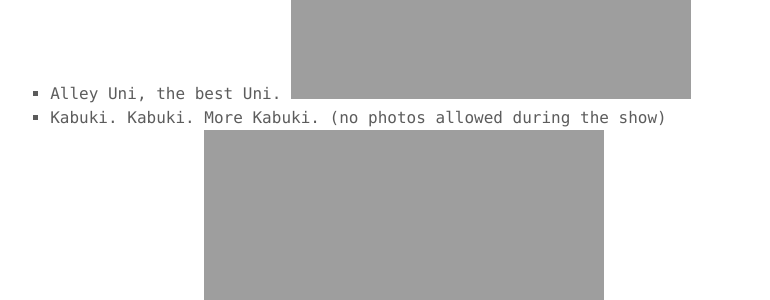
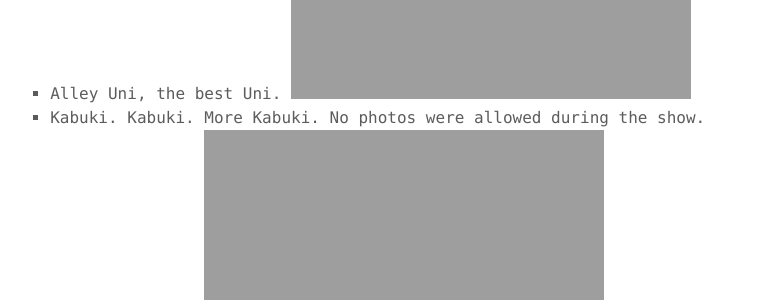
Before and after one commit to nickcanny/nickcanny.github.io, a Jekyll site: the page built from _posts/2017-8-9-Japan.md, in a window 1280 px wide and 900 px high, scrolled down 2405 px. Shown: the part 152-452 px from the top of the window, without its empty margins (233-1003 px from the left). Built offline with Jekyll 4.4.1, drawn with Linux system fonts in a browser that asks for light colours; comment, search, counter and statistics services are not loaded.

Commit message:
Update 2017-8-9-Japan.md

```diff
--- a/_posts/2017-8-9-Japan.md
+++ b/_posts/2017-8-9-Japan.md
@@ -21,19 +21,19 @@ keywords: "dummy content"
 
 ### Day 1, Tokyo.
 * Ramen.
- ![Ramen](http://nickcanny.github.io/assets/bowl_comp.jpg)
+ ![Ramen](https://nickcanny.github.io/assets/bowl_comp.jpg)
 * Masks.
-![Masks](http://nickcanny.github.io/assets/Ramen_comp.jpg)
+![Masks](https://nickcanny.github.io/assets/Ramen_comp.jpg)
 * Beer.
 
 ### Day 2, Tokyo.
 * Fresh sushi and caffiene.
- ![fesh fish.](http://nickcanny.github.io/assets/imperfection_comp.jpg)
+ ![fesh fish.](https://nickcanny.github.io/assets/imperfection_comp.jpg)
 * Alley Uni, the best Uni.
- ![UNI](http://nickcanny.github.io/assets/secondbreakfast_comp.jpg)
-* Kabuki. Kabuki. More Kabuki. (no photos allowed during the show)
+ ![UNI](https://nickcanny.github.io/assets/secondbreakfast_comp.jpg)
+* Kabuki. Kabuki. More Kabuki. No photos were allowed during the show.
 * Wall of colors.
- ![colors](http://nickcanny.github.io/assets/colorwall_comp.jpg)
+ ![colors](https://nickcanny.github.io/assets/colorwall_comp.jpg)
 
 ### Day 3, Tokyo and Mitaka.
 * No reservations, no Ghibli museum.
```
